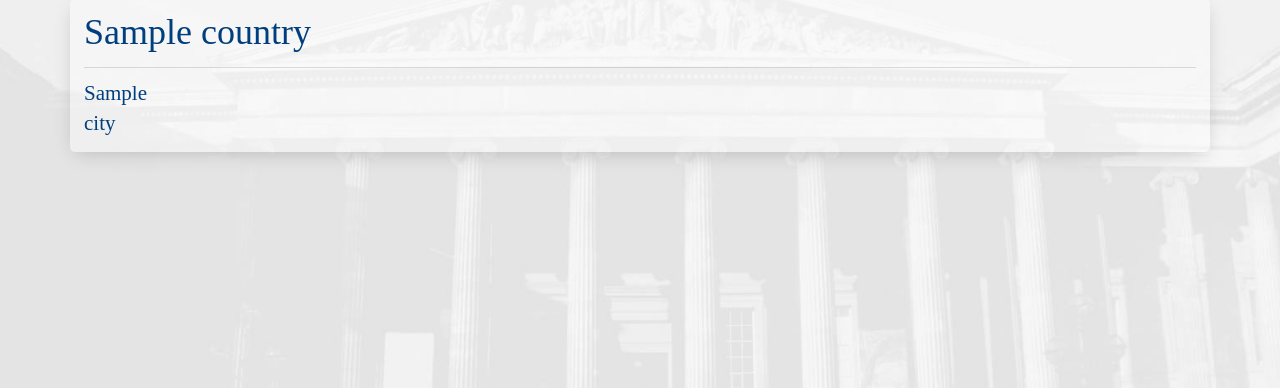
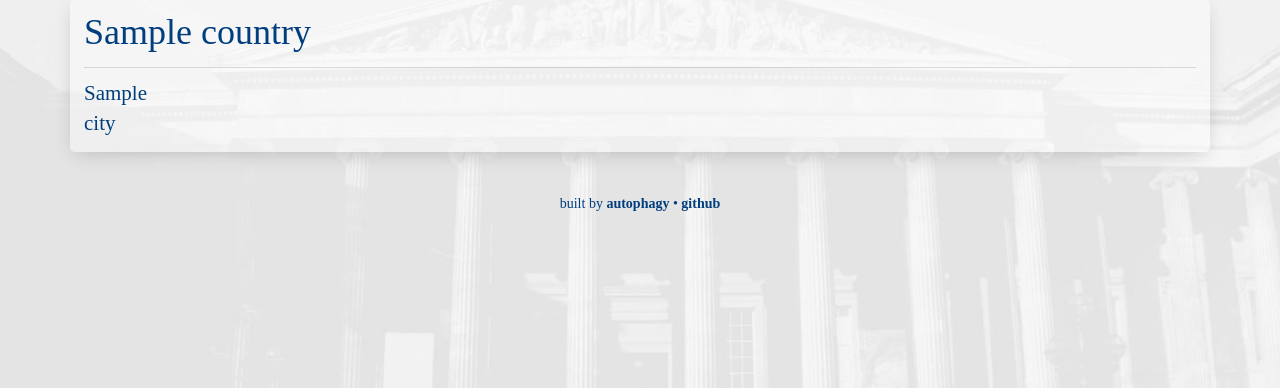
Before and after one commit to Autophagy/museumzeit, a Flask app: page / in a window 1280 px wide. Shown: the part 243-631 px from the top of the page. Run offline with Flask 2, Linux system fonts and the light colour scheme; tables that the repository leaves empty hold one stand-in row (values such as "Sample post"); some libraries are stand-ins or nearby versions; some web fonts are replaced.

Commit message:
Added credits

```diff
--- a/app/static/css/city.css
+++ b/app/static/css/city.css
@@ -142,3 +142,7 @@ a:hover {
   position: absolute;
   background-color: #013E7D;
 }
+
+#credits {
+  margin: 1em 0;
+}
--- a/app/static/css/index.css
+++ b/app/static/css/index.css
@@ -34,3 +34,18 @@ a {
 #countries .city {
   font-size: 1.5em;
 }
+
+#credits {
+  margin: 1em 0;
+  text-align: center;
+}
+
+#credits a {
+  color: inherit;
+  font-weight: bold;
+}
+
+#credits a:hover {
+  color: #3174AF;
+  text-decoration: none;
+}
--- a/app/templates/city.html
+++ b/app/templates/city.html
@@ -89,6 +89,10 @@
       </div>
     {% endfor %}
 
+    <div id="credits">
+      built by <a href="https://autophagy.github.io/" target="_blank">autophagy</a> • <a href="https://github.com/Autophagy/museumzeit" target="_blank">github</a>
+    </div>
+
   </div>
 
 {% endblock %}
--- a/app/templates/index.html
+++ b/app/templates/index.html
@@ -30,4 +30,8 @@
       {% endfor %}
     </div>
   </div>
+
+  <div id="credits">
+    built by <a href="https://autophagy.github.io/" target="_blank">autophagy</a> • <a href="https://github.com/Autophagy/museumzeit" target="_blank">github</a>
+  </div>
 {% endblock %}
```
